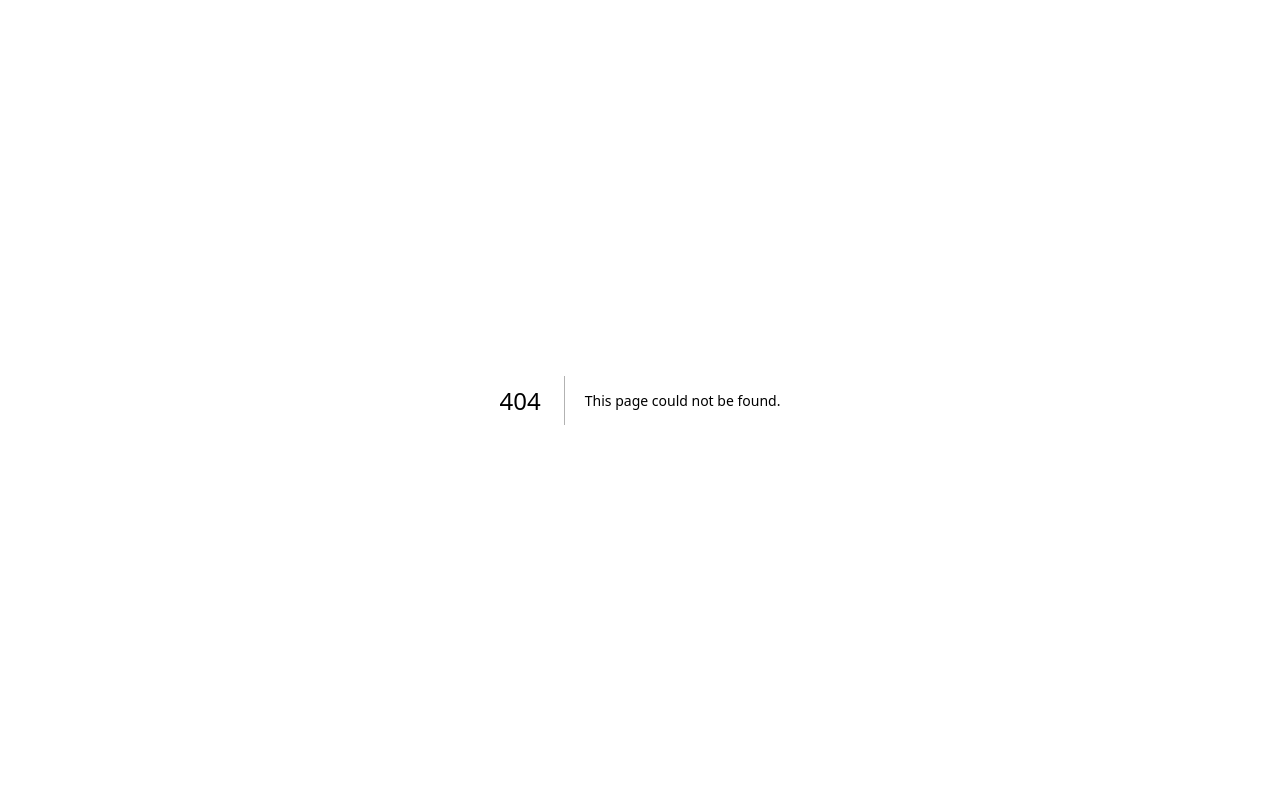
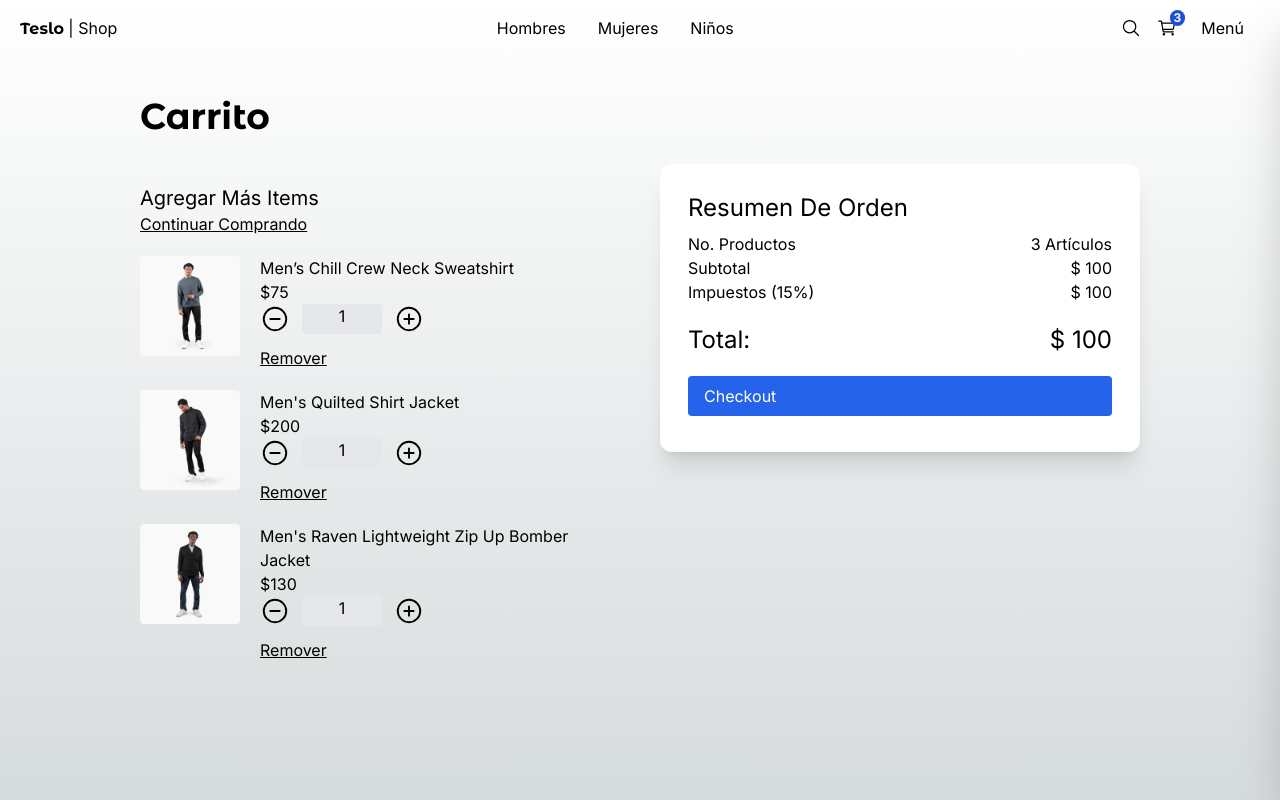
Before and after one commit to danielmiranda0099/teslo-shop-nextjs, a Next.js app: page /cart in a window 1280 px wide. Before the commit this address had no page. Built offline with nearby package versions, Linux system fonts and the light colour scheme.

Commit message:
[ADD UI] Shopping Cart

```diff
--- /dev/null
+++ b/src/app/(shop)/cart/page.tsx
@@ -0,0 +1,79 @@
+import { QuantitySelector } from "@/components/products";
+import { Title } from "@/components/ui";
+import { initialData } from "@/seed/seed";
+import Image from "next/image";
+import Link from "next/link";
+
+const PRODUCTS_IN_CART = [
+  initialData.products[0],
+  initialData.products[1],
+  initialData.products[2],
+];
+
+export default function CartPage() {
+  return (
+    <div className="flex justify-center items-center mb-72 px-10 sm:px-0">
+      <div className="flex flex-col w-[1000px]">
+        <Title title="Carrito" />
+
+        <div className="grid grid-cols-1 sm:grid-cols-2 gap-10">
+          <div className="flex flex-col mt-5">
+            <span className="text-xl">Agregar Más Items</span>
+            <Link href="/" className="underline mb-5">
+              Continuar Comprando
+            </Link>
+
+            {PRODUCTS_IN_CART.map((product) => (
+              <div key={product.slug} className="flex mb-5">
+                <Image
+                  src={`/products/${product.images[0]}`}
+                  alt={product.title}
+                  width={100}
+                  height={100}
+                  className="mr-5 rounded"
+                  style={{
+                    width: '100px',
+                    height: '100px'
+                  }}
+                />
+
+                <div>
+                  <p>{product.title}</p>
+                  <p>${product.price}</p>
+
+                  <QuantitySelector quantity={1} />
+
+                  <button className="underline mt-3">Remover</button>
+                </div>
+              </div>
+            ))}
+          </div>
+
+          <div className="bg-white rounded-xl shadow-xl p-7 h-fit">
+            <h2 className="text-2xl mb-2">Resumen De Orden</h2>
+
+            <div className="grid grid-cols-2">
+              <span>No. Productos</span>
+              <span className="text-right">3 Artículos</span>
+
+              <span>Subtotal</span>
+              <span className="text-right">$ 100</span>
+
+              <span>Impuestos (15%)</span>
+              <span className="text-right">$ 100</span>
+
+              <span className="mt-5 text-2xl">Total:</span>
+              <span className="mt-5 text-2xl text-right">$ 100</span>
+            </div>
+
+            <div className="mt-5 mb-2 w-full">
+              <Link href="/checkout/address" className="flex btn-primary">
+                Checkout
+              </Link>
+            </div>
+          </div>
+        </div>
+      </div>
+    </div>
+  );
+}
```
